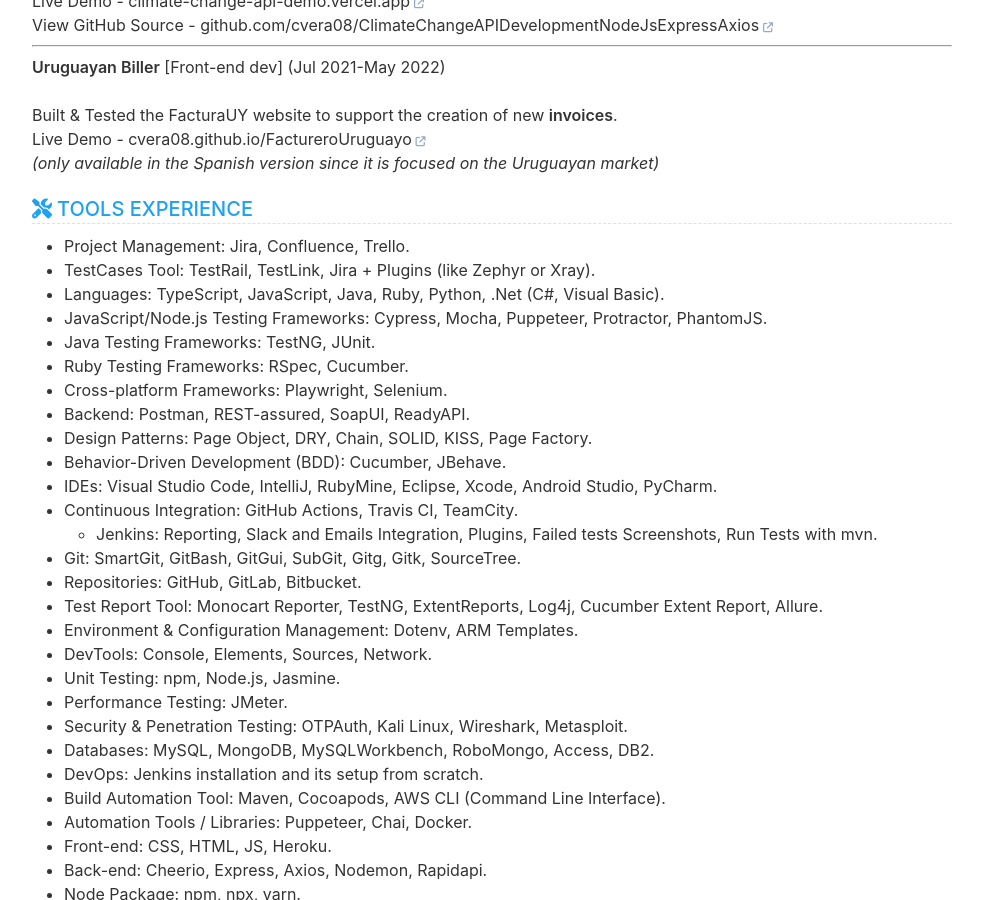
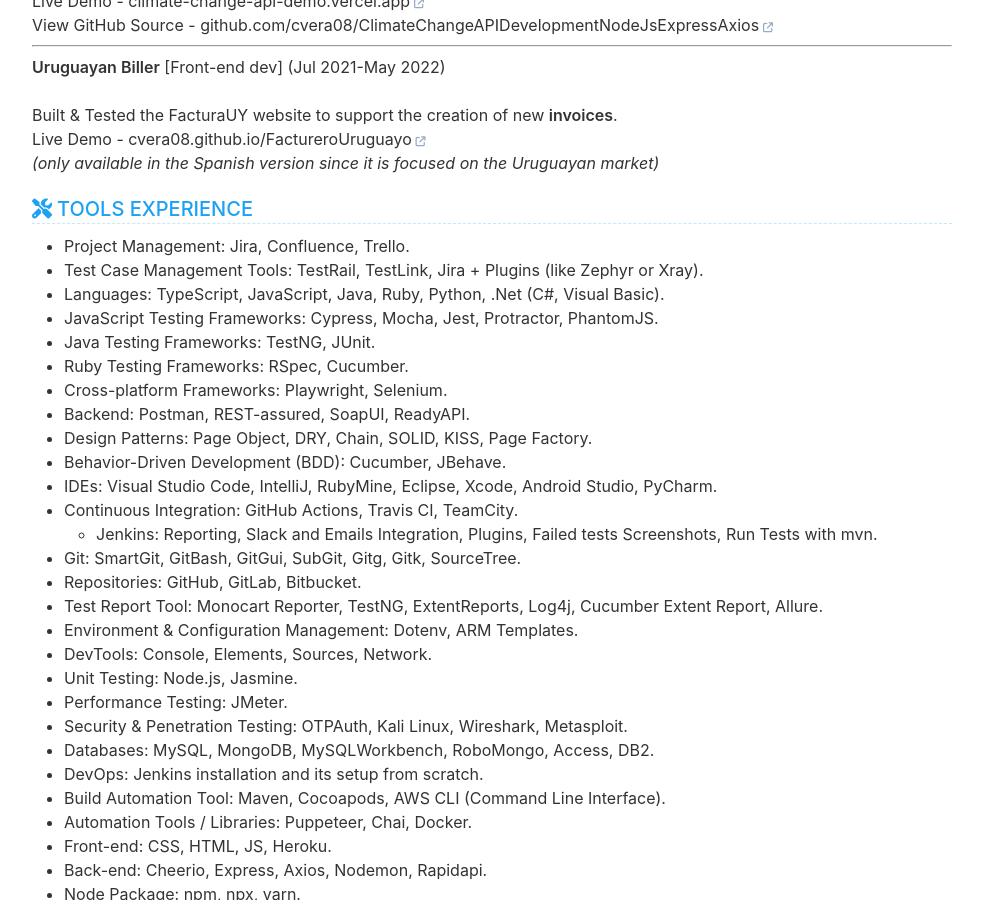
Before and after one commit to cvera08/full-resume, a Jekyll site: the page built from index.html, in a window 1280 px wide and 900 px high, scrolled down 4011 px. Shown: the whole window, without its empty margins (148-1131 px from the left). Built offline with Jekyll 4.4.1, drawn with Linux system fonts in a browser that asks for light colours.

Commit message:
fix: tcs tool, js fws and ut

```diff
--- a/_data/data.yml
+++ b/_data/data.yml
@@ -264,9 +264,9 @@ organization:
   title: TOOLS EXPERIENCE
   description: |
     - Project Management: Jira, Confluence, Trello.
-    - TestCases Tool: TestRail, TestLink, Jira + Plugins (like Zephyr or Xray).
+    - Test Case Management Tools: TestRail, TestLink, Jira + Plugins (like Zephyr or Xray).
     - Languages: TypeScript, JavaScript, Java, Ruby, Python, .Net (C#, Visual Basic).
-    - JavaScript/Node.js Testing Frameworks: Cypress, Mocha, Puppeteer, Protractor, PhantomJS.
+    - JavaScript Testing Frameworks: Cypress, Mocha, Jest, Protractor, PhantomJS.
     - Java Testing Frameworks: TestNG, JUnit.
     - Ruby Testing Frameworks: RSpec, Cucumber.
     - Cross-platform Frameworks: Playwright, Selenium.
@@ -281,7 +281,7 @@ organization:
     - Test Report Tool: Monocart Reporter, TestNG, ExtentReports, Log4j, Cucumber Extent Report, Allure.
     - Environment & Configuration Management: Dotenv, ARM Templates.
     - DevTools: Console, Elements, Sources, Network.
-    - Unit Testing: npm, Node.js, Jasmine.
+    - Unit Testing: Node.js, Jasmine.
     - Performance Testing: JMeter.
     - Security & Penetration Testing: OTPAuth, Kali Linux, Wireshark, Metasploit.
     - Databases: MySQL, MongoDB, MySQLWorkbench, RoboMongo, Access, DB2.
```
